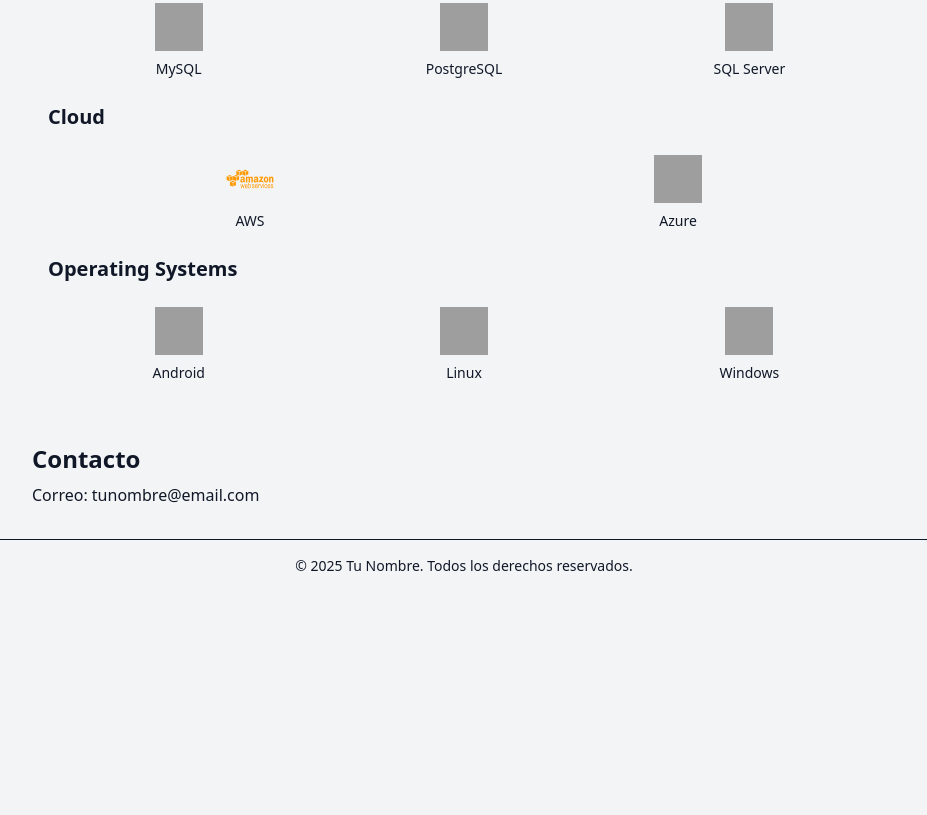
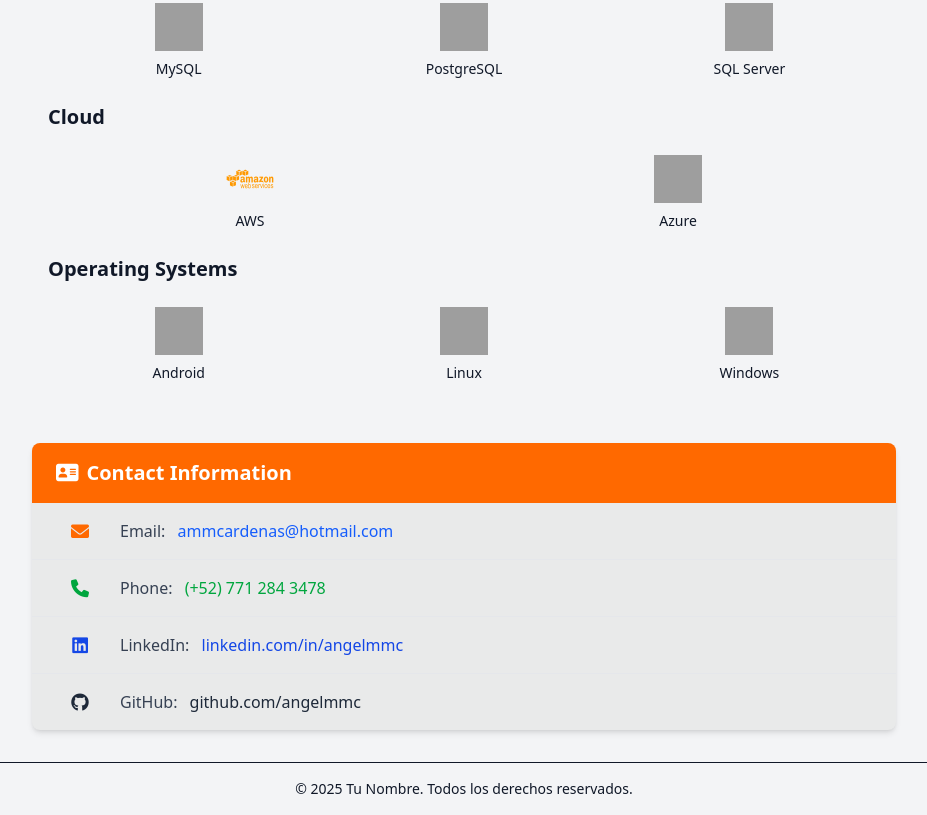
Before and after one commit to Angelmmc/my-portfolio, a website built with Vite: page index.html in a window 1280 px wide. Shown: the part 2961-3776 px from the top of the page, without its empty margins (176-1103 px from the left). Before the commit the page ends 3553 px from the top, so only its background shows below. Built offline with nearby package versions, Linux system fonts and the light colour scheme; grey boxes are pictures that could not be loaded.

Commit message:
-Contact information table added

```diff
--- a/index.html
+++ b/index.html
@@ -566,9 +566,74 @@
             </div>
         </section>
 
-        <section id="">
-            <h2 class="text-2xl font-semibold mb-2">Contacto</h2>
-            <p>Correo: tunombre@email.com</p>
+        <section id="contact" class="scroll-mt-25">
+
+            <div class="bg-[#e9eaea]  rounded-lg shadow-md overflow-hidden">
+                <div class="px-6 py-4 bg-orange-500 text-white dark:bg-blue-500">
+                    <h2 class="text-xl font-semibold flex items-center">
+                        <i class="fas fa-address-card mr-2"></i>
+                        Contact Information
+                    </h2>
+                </div>
+
+                <div class="divide-y divide-gray-200">
+                    <!-- Email -->
+                    <div class="px-6 py-4 flex items-center hover:bg-gray-50 transition-colors">
+                        <div class="w-12 flex justify-center">
+                            <i class="fas fa-envelope text-orange-500 text-lg dark:text-blue-500"></i>
+                        </div>
+                        <div class="flex-1 ml-4">
+                            <span class="font-medium text-gray-700">Email:</span>
+                            <a href="mailto:ammcardenas@hotmail.com"
+                                class="ml-2 text-blue-600 hover:text-blue-800 hover:underline">
+                                ammcardenas@hotmail.com
+                            </a>
+                        </div>
+                    </div>
+
+                    <!-- Phone -->
+                    <div class="px-6 py-4 flex items-center hover:bg-gray-50 transition-colors">
+                        <div class="w-12 flex justify-center">
+                            <i class="fas fa-phone text-green-600 text-lg"></i>
+                        </div>
+                        <div class="flex-1 ml-4">
+                            <span class="font-medium text-gray-700">Phone:</span>
+                            <a href="tel:+527712843478"
+                                class="ml-2 text-green-600 hover:text-green-800 hover:underline">
+                                (+52) 771 284 3478
+                            </a>
+                        </div>
+                    </div>
+
+                    <!-- LinkedIn -->
+                    <div class="px-6 py-4 flex items-center hover:bg-gray-50 transition-colors">
+                        <div class="w-12 flex justify-center">
+                            <i class="fab fa-linkedin text-blue-700 text-lg"></i>
+                        </div>
+                        <div class="flex-1 ml-4">
+                            <span class="font-medium text-gray-700">LinkedIn:</span>
+                            <a href="https://www.linkedin.com/in/angelmmc/" target="_blank"
+                                class="ml-2 text-blue-700 hover:text-blue-900 hover:underline">
+                                linkedin.com/in/angelmmc
+                            </a>
+                        </div>
+                    </div>
+
+                    <!-- GitHub -->
+                    <div class="px-6 py-4 flex items-center hover:bg-gray-50 transition-colors">
+                        <div class="w-12 flex justify-center">
+                            <i class="fab fa-github text-gray-800 text-lg"></i>
+                        </div>
+                        <div class="flex-1 ml-4">
+                            <span class="font-medium text-gray-700">GitHub:</span>
+                            <a href="https://github.com/angelmmc" target="_blank"
+                                class="ml-2 text-gray-800 hover:text-black hover:underline">
+                                github.com/angelmmc
+                            </a>
+                        </div>
+                    </div>
+                </div>
+            </div>
         </section>
     </main>
 
```
